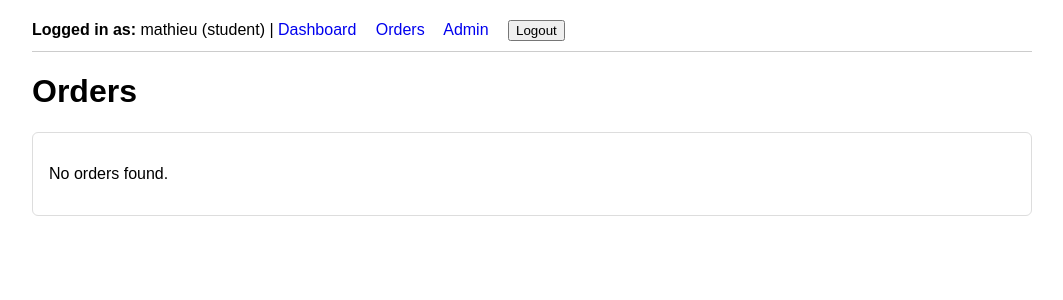
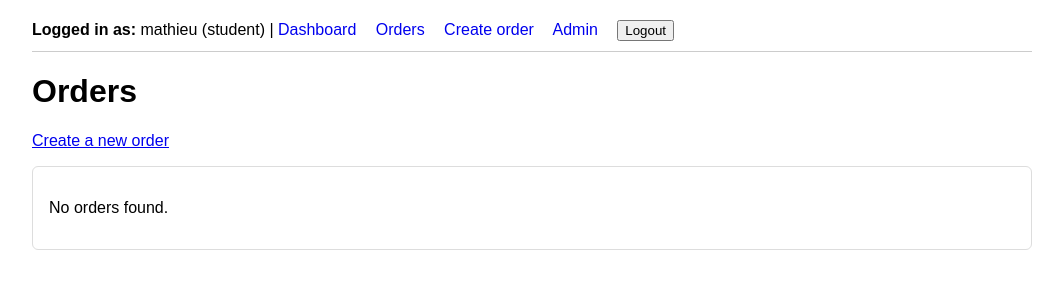
Before and after one commit to MathieuLeroy2/django-order-management, a Django app: page /orders/ in a window 1280 px wide. Shown: the top 300 px of the page, without its empty margins (108-1171 px from the left). Run offline with Django 5.2, Linux system fonts and the light colour scheme; a user stored in the database is signed in; data comes from the database, SQL or seed files in the repository; both versions use the stored data as it was after the commit.

Commit message:
added order forms

```diff
--- a/orders/urls.py
+++ b/orders/urls.py
@@ -1,10 +1,11 @@
 from django.urls import path
-from .views import dashboard, order_list, order_detail
+from .views import dashboard, order_list, order_detail, order_create
 
 app_name = "orders"
 
 urlpatterns = [
     path("", dashboard, name="dashboard"),
     path("orders/", order_list, name="order_list"),
+    path("orders/create/", order_create, name="order_create"),
     path("orders/<int:order_id>/", order_detail, name="order_detail"),
 ]
--- a/orders/views.py
+++ b/orders/views.py
@@ -1,6 +1,9 @@
+from django.contrib import messages
 from django.contrib.auth.decorators import login_required
 from django.http import Http404
-from django.shortcuts import get_object_or_404, render
+from django.shortcuts import get_object_or_404, redirect, render
+
+from .forms import OrderCreateForm
 from .models import Order
 
 
@@ -53,3 +56,32 @@ def order_detail(request, order_id):
         "order": order,
     }
     return render(request, "orders/order_detail.html", context)
+
+
+@login_required
+def order_create(request):
+    if request.method == "POST":
+        form = OrderCreateForm(request.POST, user=request.user)
+        if form.is_valid():
+            order = form.save(commit=False)
+            order.user = request.user
+            order.status = Order.STATUS_SUBMITTED
+
+            if request.user.role == "student":
+                order.order_type = Order.ORDER_TYPE_STUDENT
+            elif request.user.role == "teacher":
+                order.order_type = Order.ORDER_TYPE_TEACHER
+            else:
+                order.order_type = Order.ORDER_TYPE_TEACHER
+
+            order.save()
+
+            messages.success(request, f"Order {order.id} was created successfully.")
+            return redirect("orders:order_detail", order_id=order.id)
+    else:
+        form = OrderCreateForm(user=request.user)
+
+    context = {
+        "form": form,
+    }
+    return render(request, "orders/order_form.html", context)
--- a/templates/base.html
+++ b/templates/base.html
@@ -45,6 +45,7 @@
             |
             <a href="{% url 'orders:dashboard' %}">Dashboard</a>
             <a href="{% url 'orders:order_list' %}">Orders</a>
+            <a href="{% url 'orders:order_create' %}">Create order</a>
             <a href="/admin/">Admin</a>
             <form action="{% url 'logout' %}" method="post" style="display:inline;">
                 {% csrf_token %}
--- a/templates/orders/dashboard.html
+++ b/templates/orders/dashboard.html
@@ -16,18 +16,21 @@
             <h2>Admin dashboard</h2>
             <p>You can manage all orders and all users.</p>
             <p><a href="{% url 'orders:order_list' %}">View all orders</a></p>
+            <p><a href="{% url 'orders:order_create' %}">Create a new order</a></p>
         </div>
     {% elif user.role == "teacher" %}
         <div class="card">
             <h2>Teacher dashboard</h2>
             <p>You can create your own orders and approve student orders and your own teacher orders.</p>
             <p><a href="{% url 'orders:order_list' %}">View my orders</a></p>
+            <p><a href="{% url 'orders:order_create' %}">Create a new order</a></p>
         </div>
     {% elif user.role == "student" %}
         <div class="card">
             <h2>Student dashboard</h2>
             <p>You can create your own orders and follow their status.</p>
             <p><a href="{% url 'orders:order_list' %}">View my orders</a></p>
+            <p><a href="{% url 'orders:order_create' %}">Create a new order</a></p>
         </div>
     {% endif %}
 {% endblock %}
--- a/templates/orders/order_list.html
+++ b/templates/orders/order_list.html
@@ -4,6 +4,10 @@
 
 {% block content %}
     <h1>Orders</h1>
+
+    <p>
+        <a href="{% url 'orders:order_create' %}">Create a new order</a>
+    </p>
 
     {% if orders %}
         <table border="1" cellpadding="8" cellspacing="0" style="border-collapse: collapse; width: 100%;">
```
Also changed, not shown: orders/forms.py (added, +27 -0 lines), templates/orders/order_form.html (added, +32 -0 lines), db.sqlite3.
